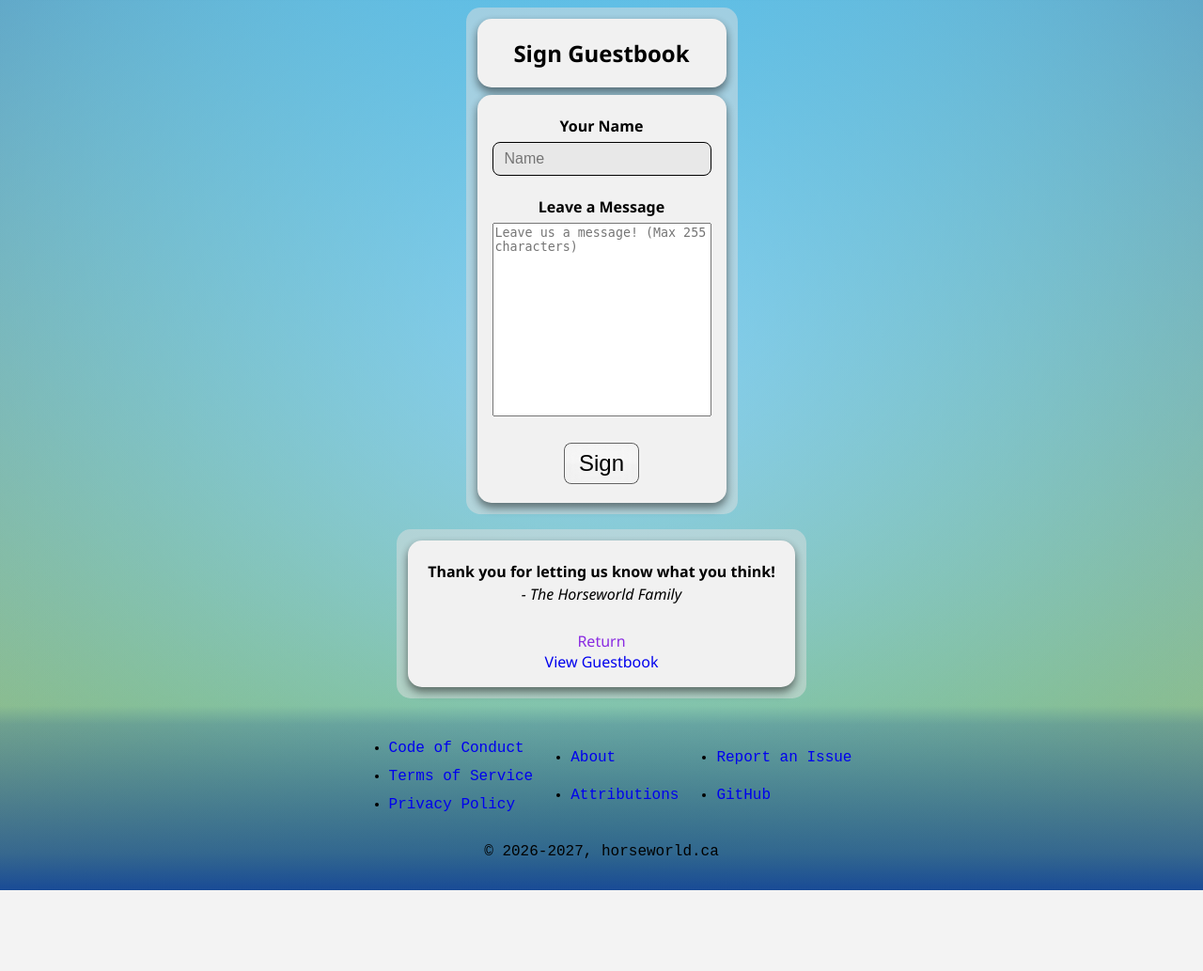
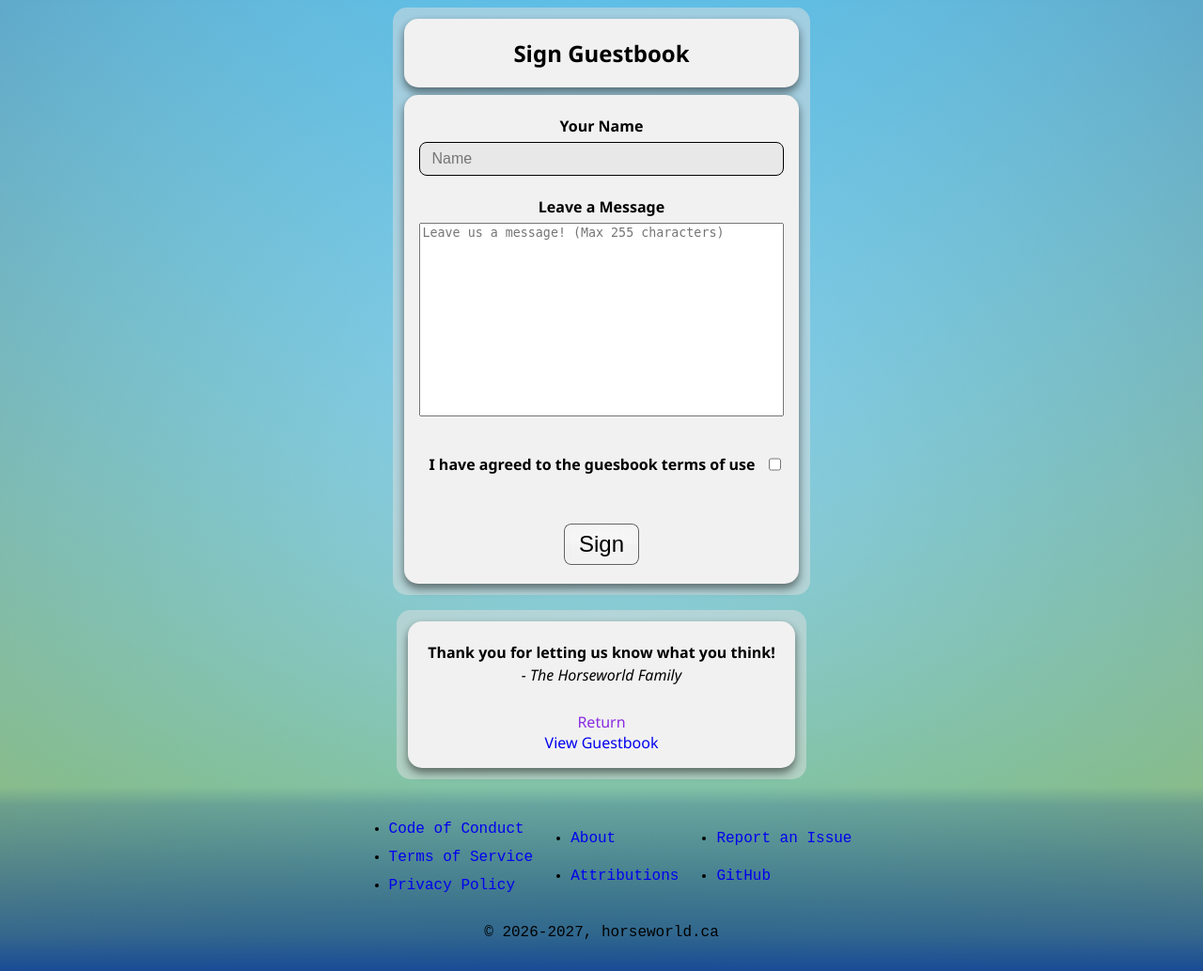
Before and after one commit to hunterjpg/WSGI_Example_FlaskApp, a Flask app: template src/templates/sign_guestbook.html in a window 1280 px wide. Shown: the part 258-1291 px from the top of the page at 94% size. Before the commit the page ends 1205 px from the top, so only its background shows below. Run offline with Flask 3, Linux system fonts and the light colour scheme; the template is opened without the code that fills it: values that come from a table or form of the project are taken from there, others are empty; some libraries are stand-ins or nearby versions.

Commit message:
Added agreement checkbox to guestbook.

```diff
--- a/src/forms.py
+++ b/src/forms.py
@@ -1,7 +1,7 @@
 # Flask Forms
 from flask_wtf import FlaskForm
-from wtforms import StringField, Field, HiddenField, TextAreaField
-from wtforms.validators import (DataRequired,
+from wtforms import StringField, Field, HiddenField, TextAreaField, BooleanField
+from wtforms.validators import (DataRequired, InputRequired,
                                 EqualTo, Optional,
                                 Regexp, ValidationError)
 from wtforms.widgets import TextInput, html_params
@@ -62,7 +62,7 @@ class GuestBookForm(FlaskForm):
     username    =   HiddenField(validators=[Optional(), EqualTo('name')])
     name        =   StringField("Your Name",
                             validators=[
-                                DataRequired('A Username is Required!'),
+                                InputRequired('A Username is Required!'),
                                 Regexp(
                                     "^[A-Za-z][A-Za-z0-9_.]*$",
                                     0,
@@ -72,4 +72,8 @@ class GuestBookForm(FlaskForm):
                                 ]
                             )
     message     =   TextAreaField("Leave a Message", validators=[Optional()])
+    confirm     =   BooleanField("I have agreed to the guesbook terms of use",
+                                 validators=[
+                                     InputRequired("You must agree to the terms of use"),
+                                    ])
     submit      =   SubmitButtonField("Sign")
--- a/src/templates/sign_guestbook.html
+++ b/src/templates/sign_guestbook.html
@@ -34,6 +34,11 @@
                         placeholder="Leave us a message! (Max 255 characters)") }}
                     </div>
 
+                    <div class="flex-row-wrapper" style="margin-top: 1em;">
+                        {{ form.confirm.label }}
+                        {{ form.confirm(style="height: 64px;") }}
+                    </div>
+
                     <div style="margin-top: 1.5rem;">
                         {{ form.submit(style="font-size: 1.5rem;") }}
                     </div>
```
